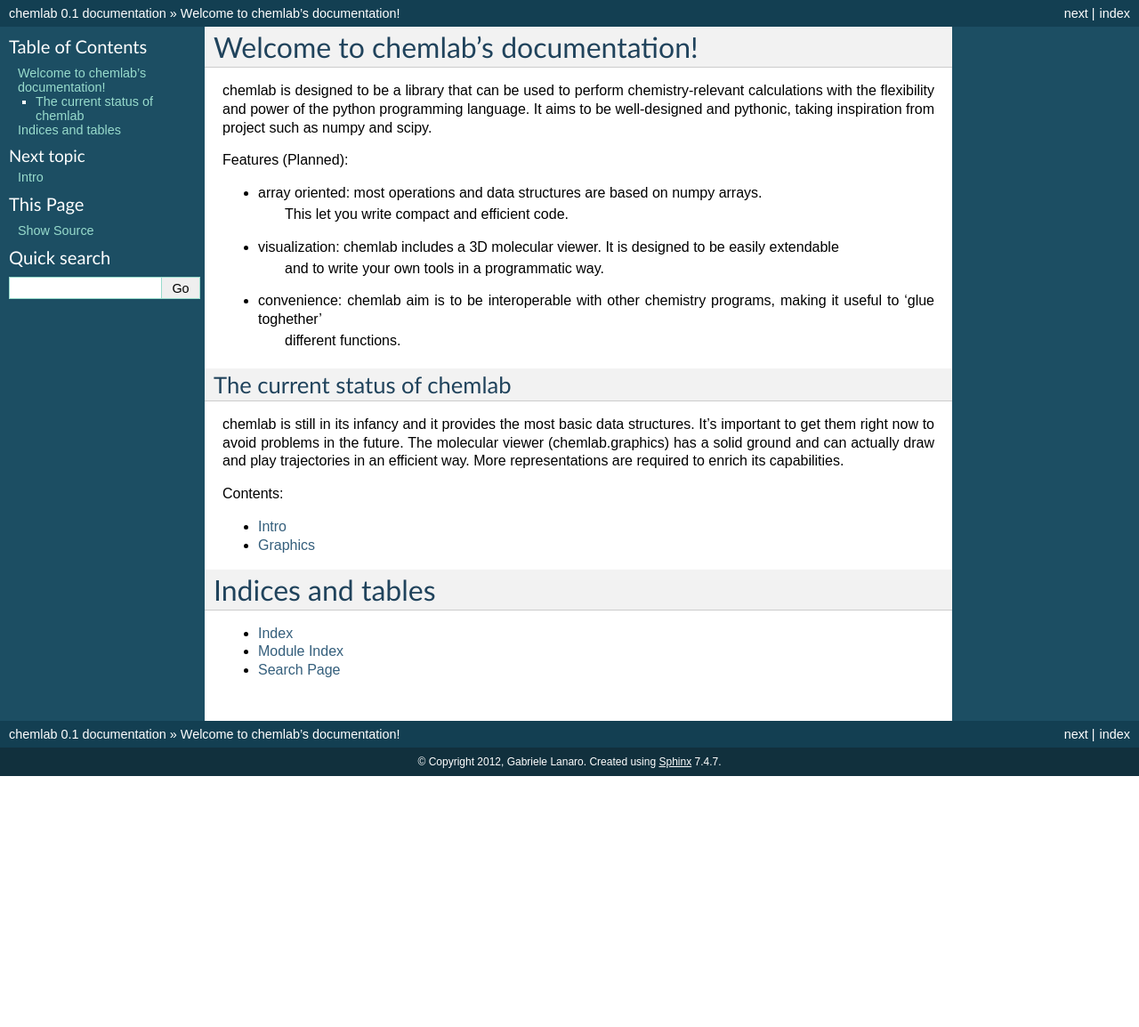
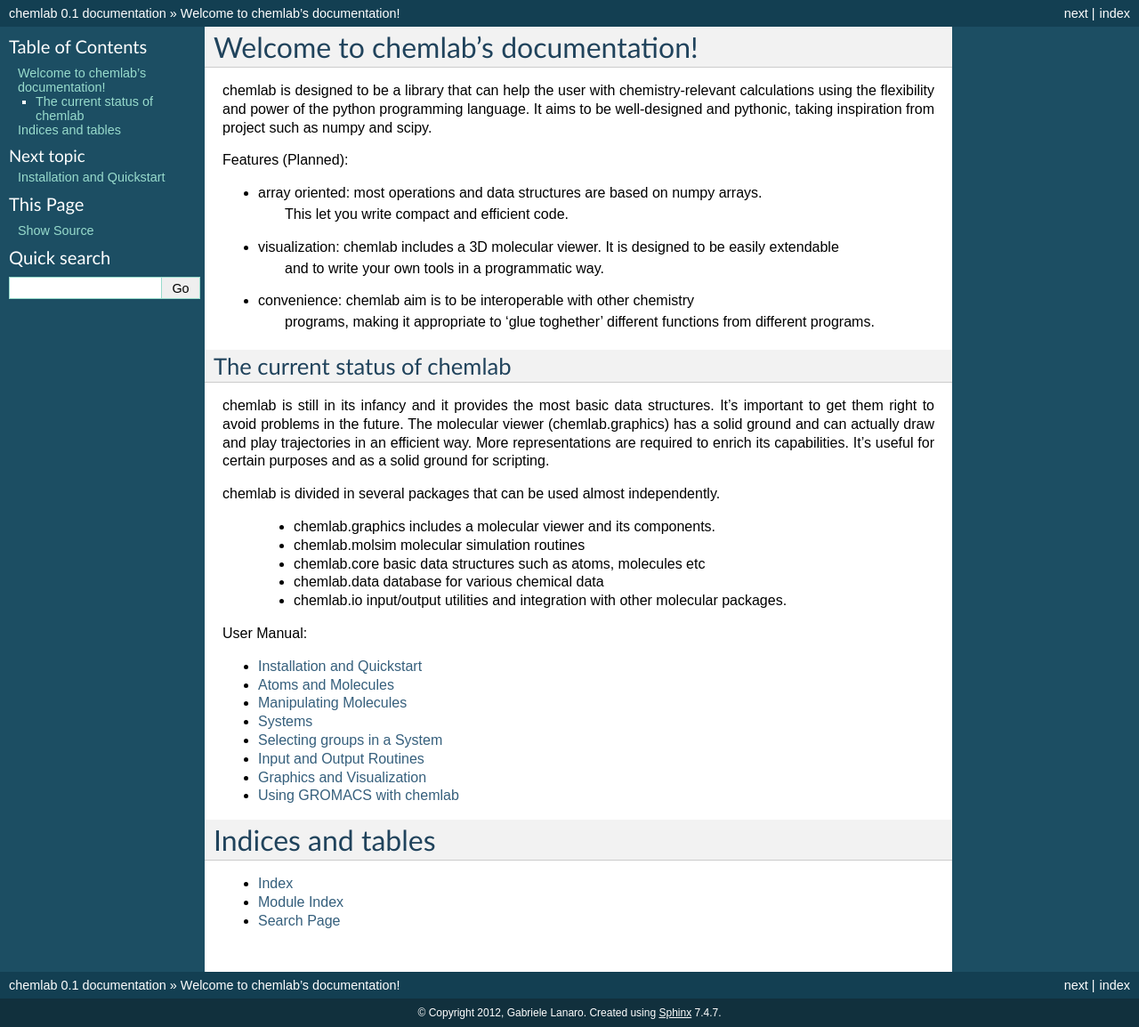
Before and after one commit to chemlab/chemlab, a Sphinx documentation site: the page built from docs/index.rst, in a window 1280 px wide. Shown: the whole page at 89% size. Built offline with Sphinx 7.4.7, drawn with Linux system fonts in a browser that asks for light colours; formulas are drawn with MathJax 3; before the commit the page ends 900 px from its top, so only the background shows below that.

Commit message:
Updated docs tree structure

```diff
--- a/docs/core.rst
+++ b/docs/core.rst
@@ -2,9 +2,9 @@
 -------------------
 
 In chemlab, atoms can be represented using the Atom data structure,
-and it contains some common information about our particles like type, mass
-and position. Atom instances are easily created by initializing them with data obtained in appropriate
-[[units]]::
+and it contains some common information about our particles like type,
+mass and position. Atom instances are easily created by initializing
+them with data obtained in appropriate [[units]]::
 
     >>> ar = Atom('Ar', [0.0, 0.0, 0.0])
     >>> ar.type
@@ -12,30 +12,36 @@
     >>> ar.r
     np.array([0.0, 0.0, 0.0])
 
-A Molecule is an entity composed of more atoms and most of the Molecule properties
-are inherited from the constituent atoms. To initialize a Molecule you can, for example
-pass a list of atom instances to its constructor::
+A Molecule is an entity composed of more atoms and most of the
+Molecule properties are inherited from the constituent atoms. To
+initialize a Molecule you can, for example pass a list of atom
+instances to its constructor::
 
     >>> mol = Molecule([at1, at2, at3])
 
-There are two main ways to access atomic data in Molecules, by arrays or by atom.
-This is done to provide a massive increase in performance and a more straightforward
-integration with C libraries through a generous use of numpy arrays. This decision comes
-at a cost: the data contained in the atom that you pass to the constructor is copied
-into the molecule, this means that change in the costituents atoms are not reflected to
-the Molecule and viceversa. At first sight this may seem a big problem, but actually it
-isn't as we will see in the following examples.
+There are two main ways to access atomic data in Molecules, by arrays
+or by atom.  This is done to provide a massive increase in performance
+and a more straightforward integration with C libraries through a
+generous use of numpy arrays. This decision comes at a cost: the data
+contained in the atom that you pass to the constructor is copied into
+the molecule, this means that change in the costituents atoms are not
+reflected to the Molecule and viceversa. At first sight this may seem
+a big problem, but actually it isn't as we will see in the following
+examples.
 
 Manipulating Molecules
 ----------------------
 
-Molecules are easily and efficiently manipulated through the use of numpy arrays. One of the
-most useful arrays contained in Molecule is the array of coordinates Molecule.r_array.
-The array of coordinates is a numpy array of shape $(3xN)$ where $N$ is the number of atoms in the
-molecule.
- According to the numpy broadcasting rules, if you the sum with an array with 3 components (3xN) + (3,),
-each row of the matrix get summed by this quantity. Let's say we have a water molecule and we want to displace it randomly in a box, this is
-easily accomplished by initializing a Molecule around the origin and translating it.::
+Molecules are easily and efficiently manipulated through the use of
+numpy arrays. One of the most useful arrays contained in Molecule is
+the array of coordinates Molecule.r_array.  The array of coordinates
+is a numpy array of shape $(3xN)$ where $N$ is the number of atoms in
+the molecule.  According to the numpy broadcasting rules, if you the
+sum with an array with 3 components (3xN) + (3,), each row of the
+matrix get summed by this quantity. Let's say we have a water molecule
+and we want to displace it randomly in a box, this is easily
+accomplished by initializing a Molecule around the origin and
+translating it.::
 
     import numpy
     wat = Molecule(...)
@@ -59,21 +65,22 @@
 Systems
 -------
 
-In molecular simulations it is customary to introduce a new data structure
-called System. This represents a collection of Molecules that will evolve
-during the simulation::
+In molecular simulations it is customary to introduce a new data
+structure called System. This represents a collection of Molecules
+that will evolve during the simulation::
 
    s = System(molecules) # molecule is a list of Molecule instances
 
-System do not take directly Atom as its constituents, therefore if you need to simulate
-a system made of single atoms (say, a box of liquid Ar) you need to wrap the atoms in a
-Molecule::
+System do not take directly Atom as its constituents, therefore if you
+need to simulate a system made of single atoms (say, a box of liquid
+Ar) you need to wrap the atoms in a Molecule::
 
    >>> ar = Atom('Ar', [0.0, 0.0, 0.0])
    >>> mol = Molecule([ar])
 
-Also System exposes arrays to be used, and more molecules can be added to a System besides initialization. System,
-similarly to Molecule can expose data.
+Also System exposes arrays to be used, and more molecules can be added
+to a System besides initialization. System, similarly to Molecule can
+expose data.
 
 
 
@@ -85,3 +92,42 @@
 
     s.select_molecules(lambda mol: mol.geometric_centre < np.array([1.0, 1.0, 1.0]))
     [0, 2, 3, 6, 8 ...]
+
+--------------------
+chemlab provides some data structures to handle the physical objects useful
+in molecular simulation. They are optimized for efficiency and compatibility with
+C interfaces through the use of the numpy library and they're also designed to
+cover the common manipulation use cases..
+
+To illustrate how they are built and what their interaction are let's look at some examples.
+In a typical molecular simulation you may want to define a system composed of different bodies, that
+we may identify with molecules. For example let's consider a system comprised of a single water molecule. in the
+chemlab language we have to define a molecules and add this molecule to the System.
+
+    >>> m = Molecule(Atom("H", [0.0, 0.0, 0.0]), Atom("H", [0.0, 1.0, 0.0]), Atom("O", [0.0, 0.0, 1.0]))
+    >>> s = System()
+    >>> s.add(m)
+
+Now, imagine that we want a system comprised of 10 spaced water molecules disposed on the x-axis. A good
+strategy to build such a system would be to add multiple water molecules by
+traslating along the x-axis the coordinates of each atom, the Molecule class let you access directly the
+atoms coordinate array through the attribute r_array, in the following snippet we used the
+broadcasting to add the array [1.0, 0.0, 0.0] to each of the position of each atom::
+
+    m = Molecule(...)
+    dr = np.array([0.0, 0.0, 0.0])
+    for i in range(3):
+        m.r_array += dr
+        s.add(m)
+
+There's a very important thing about chemlab, Molecules act as containers of data and when you add them
+to a system the data gets copied, in other words, System has no reference to the Molecule that you added.
+While this may seem conterintuitive, this helps with uncontrolled propagation of side effects, increases memory
+efficiency and helps with the use of numpy arrays for computation. Anyway, chemlab provides a simple way to track
+changes of a particular molecule. the System.add method returns an internal reference of the
+molecule just added. In this way we can access  and change properties of the molecule,
+and every change will reflect the current state of the system.
+
+    m = Molecule(...)
+    space = 1.0
+    ref = s.add(m)
--- a/docs/graphics.rst
+++ b/docs/graphics.rst
@@ -1,5 +1,6 @@
-Graphics
-========
+==========================
+Graphics and Visualization
+==========================
 
 The ``chemlab.graphics`` package is one of the most interesting aspects of chemlab, that sets him apart from similar
 programs.
--- a/docs/gromacs.rst
+++ b/docs/gromacs.rst
@@ -1,3 +1,4 @@
+==========================
 Using GROMACS with chemlab
 ==========================
 
--- a/docs/index.rst
+++ b/docs/index.rst
@@ -6,35 +6,53 @@
 Welcome to chemlab's documentation!
 ===================================
 
-chemlab is designed to be a library that can be used to perform
-chemistry-relevant calculations with the flexibility and power of the
+chemlab is designed to be a library that can help the user with
+chemistry-relevant calculations using the flexibility and power of the
 python programming language. It aims to be well-designed and pythonic,
 taking inspiration from project such as numpy and scipy.
 
 Features (Planned):
 
-* array oriented: most operations and data structures are based on numpy arrays.
+- array oriented: most operations and data structures are based on numpy arrays.
                This let you write compact and efficient code.
-* visualization: chemlab includes a 3D molecular viewer. It is designed to be easily extendable
+- visualization: chemlab includes a 3D molecular viewer. It is designed to be easily extendable
                and to write your own tools in a programmatic way.
-* convenience: chemlab aim is to be interoperable with other chemistry programs, making it useful to 'glue toghether'
-               different functions.
+- convenience: chemlab aim is to be interoperable with other chemistry
+               programs, making it appropriate to 'glue toghether'
+               different functions from different programs.
+
 
 The current status of chemlab
 -----------------------------
 
-chemlab is still in its infancy and it provides the most basic data structures. It's important to get them right now
-to avoid problems in the future. The molecular viewer (chemlab.graphics) has a solid ground and can actually draw
-and play trajectories in an efficient way. More representations are required to enrich its capabilities.
+chemlab is still in its infancy and it provides the most basic data
+structures. It's important to get them right to avoid problems in
+the future. The molecular viewer (chemlab.graphics) has a solid ground
+and can actually draw and play trajectories in an efficient way. More
+representations are required to enrich its capabilities. It's useful for
+certain purposes and as a solid ground for scripting.
+
+chemlab is divided in several packages that can be used almost
+independently.
+
+  - chemlab.graphics includes a molecular viewer and its components.
+  - chemlab.molsim molecular simulation routines
+  - chemlab.core basic data structures such as atoms, molecules etc
+  - chemlab.data database for various chemical data
+  - chemlab.io input/output utilities and integration with other
+    molecular packages.
 
 
-Contents:
+User Manual:
 
 .. toctree::
    :maxdepth: 2
 
-   intro
+   installation
+   core
+   io
    graphics
+   gromacs
 
 
 Indices and tables
--- /dev/null
+++ b/docs/installation.rst
@@ -0,0 +1,3 @@
+===========================
+Installation and Quickstart
+===========================
--- a/docs/intro.rst
+++ /dev/null
@@ -1,19 +0,0 @@
-Intro
-=====
-
-chemlab is designed to be like a library that you can use to make and
-customize your own programs, it provides classes for chemical objects,
-data tables and routines for computational chemistry purposes.  It is
-made to be "scalable", that is it contains complete routines and
-tools, while allowing yourself to make your own program in a simple
-and effective way.
-
-chemlab is divided in several packages that can be used almost
-independently.
-
-  - chemlab.graphics includes a molecular viewer and its components.
-  - chemlab.molsim molecular simulation routines
-  - chemlab.core basic data structures such as atoms, molecules etc
-  - chemlab.data database for various chemical data
-  - chemlab.io input/output utilities and integration with other
-    molecular packages.
--- /dev/null
+++ b/docs/io.rst
@@ -0,0 +1,3 @@
+=========================
+Input and Output Routines
+=========================
```
Also changed, not shown: docs/core2.rst (deleted, +0 -37 lines).
